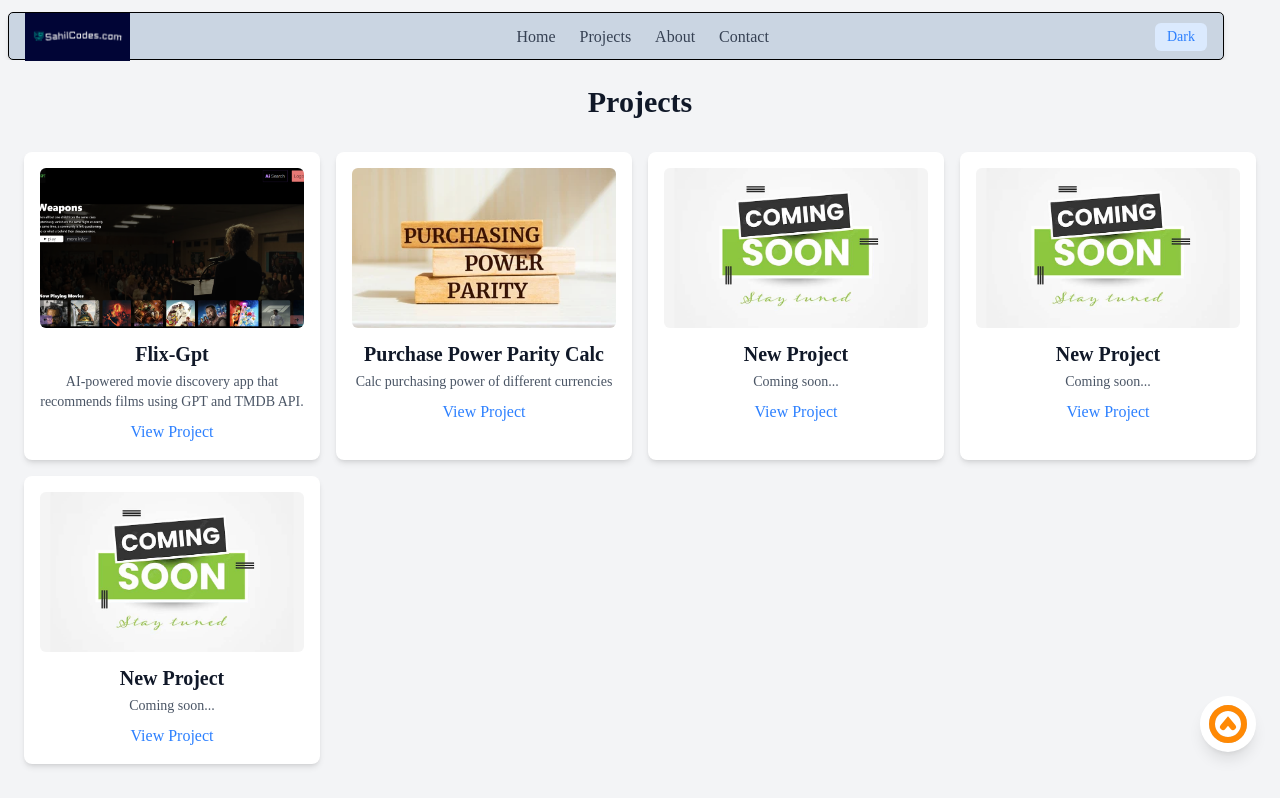
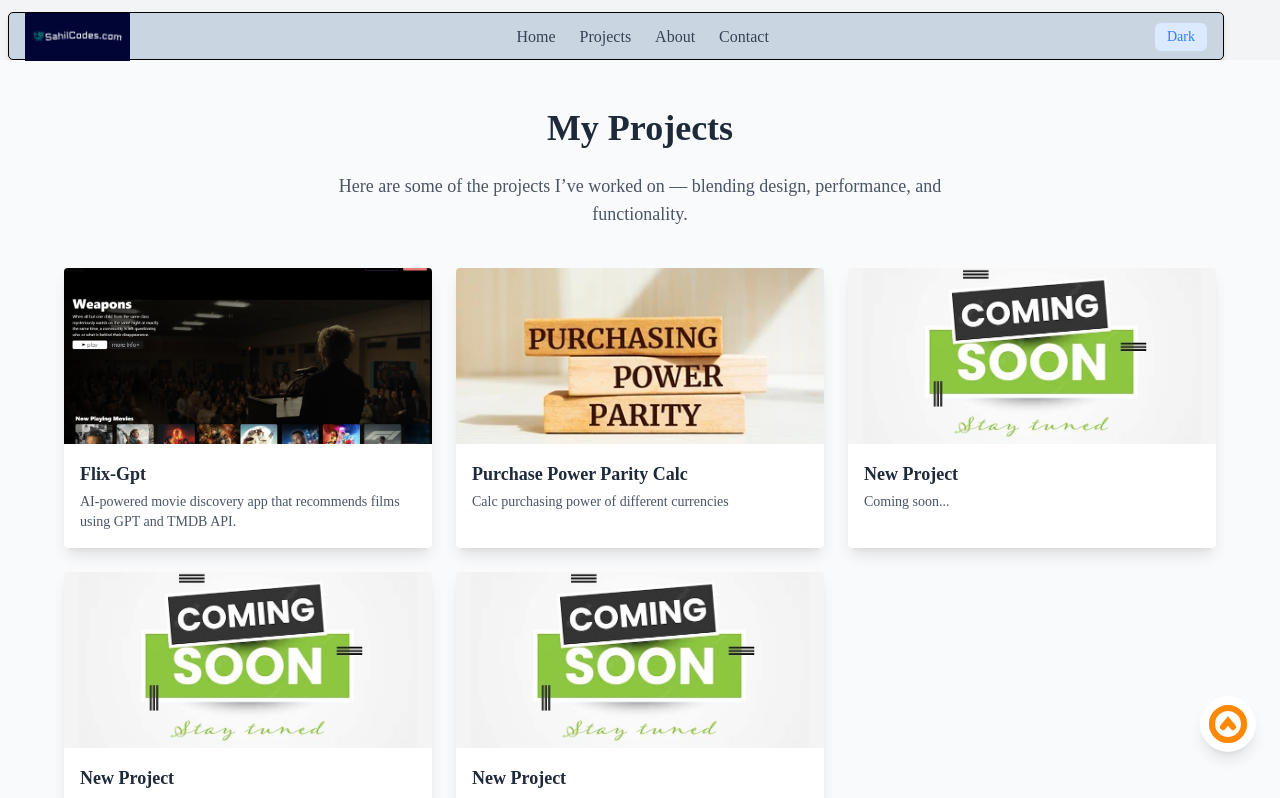
Before and after one commit to SAHIL-AHMED5498/MyWebsite2, a React (Vite) app: page /project in a window 1280 px wide. Shown: the top 798 px of the page. Built offline with nearby package versions, Linux system fonts and the light colour scheme; a web font is replaced by a local one.

Commit message:
fixed layout 2.0

```diff
--- a/src/pages/Project.jsx
+++ b/src/pages/Project.jsx
@@ -1,9 +1,11 @@
 import React from "react";
+import { motion } from "framer-motion";
 
 const projects = [
   {
     title: "Flix-Gpt",
-    description: "AI-powered movie discovery app that recommends films using GPT and TMDB API.",
+    description:
+      "AI-powered movie discovery app that recommends films using GPT and TMDB API.",
     image: "/images/flix-homepage.png",
     link: "https://flix-gpt-f48c8.web.app/",
   },
@@ -16,7 +18,7 @@ const projects = [
   {
     title: "New Project",
     description: "Coming soon...",
-    image: "/images/new-project.jpg",   // ✅ use this since it's in public/images
+    image: "/images/new-project.jpg",
     link: "#",
   },
   {
@@ -33,36 +35,53 @@ const projects = [
   },
 ];
 
-
 const Project = () => {
   return (
-
-    <div className="min-h-screen bg-gray-100 dark:bg-gray-900 text-gray-900 dark:text-gray-100 flex items-start justify-start px-6 py-6">
-      <div className="max-w-full w-full text-center">
-        <h1 className="text-3xl font-bold mb-4">Projects</h1>
+    <div className="min-h-screen bg-gray-50 dark:bg-gray-900 text-gray-900 dark:text-gray-100 flex items-start justify-center px-6 py-12">
+      <div className="max-w-6xl w-full text-center">
+        <h1 className="text-4xl font-extrabold mb-6 text-gray-800 dark:text-gray-100">
+          My Projects
+        </h1>
+        <p className="text-lg text-gray-600 dark:text-gray-300 max-w-2xl mx-auto">
+          Here are some of the projects I’ve worked on — blending design,
+          performance, and functionality.
+        </p>
 
         {/* Project Cards */}
-        <div className=" mt-8 grid gap-4 sm:grid-cols-4 ">
+        <div className="mt-10 grid gap-6 sm:grid-cols-2 lg:grid-cols-3">
           {projects.map((project, index) => (
-            <div key={index} className="bg-white dark:bg-gray-800 shadow-md rounded-lg p-4">
+            <motion.div
+              key={index}
+              whileHover={{ scale: 1.05 }}
+              transition={{ type: "spring", stiffness: 200, damping: 15 }}
+              className="bg-white dark:bg-gray-800 rounded-sm shadow-lg overflow-hidden hover:shadow-xl transition-all"
+            >
+              <div className="relative">
                 <img
                   src={project.image}
                   alt={project.title}
-                className="w-full h-40 object-cover rounded-md mb-3"
+                  className="w-full h-44 object-cover"
                 />
-              <h2 className="text-xl font-semibold">{project.title}</h2>
-              <p className="text-gray-600 dark:text-gray-300 text-sm mt-1">
-                {project.description}
-              </p>
+                <div className="absolute inset-0 bg-black/30 opacity-0 hover:opacity-100 transition-opacity flex items-center justify-center">
                   <a
                     href={project.link}
                     target="_blank"
                     rel="noopener noreferrer"
-                className="inline-block mt-2 text-blue-500 hover:underline"
+                    className="bg-blue-500 text-white py-2 px-4 rounded-lg shadow-md hover:bg-blue-600 transition"
                   >
                     View Project
                   </a>
                 </div>
+              </div>
+              <div className="p-4 text-left">
+                <h2 className="text-lg font-semibold text-gray-800 dark:text-gray-100">
+                  {project.title}
+                </h2>
+                <p className="text-gray-600 dark:text-gray-300 text-sm mt-1">
+                  {project.description}
+                </p>
+              </div>
+            </motion.div>
           ))}
         </div>
       </div>
```
Lines whose indentation alone changed are shown as unchanged.
